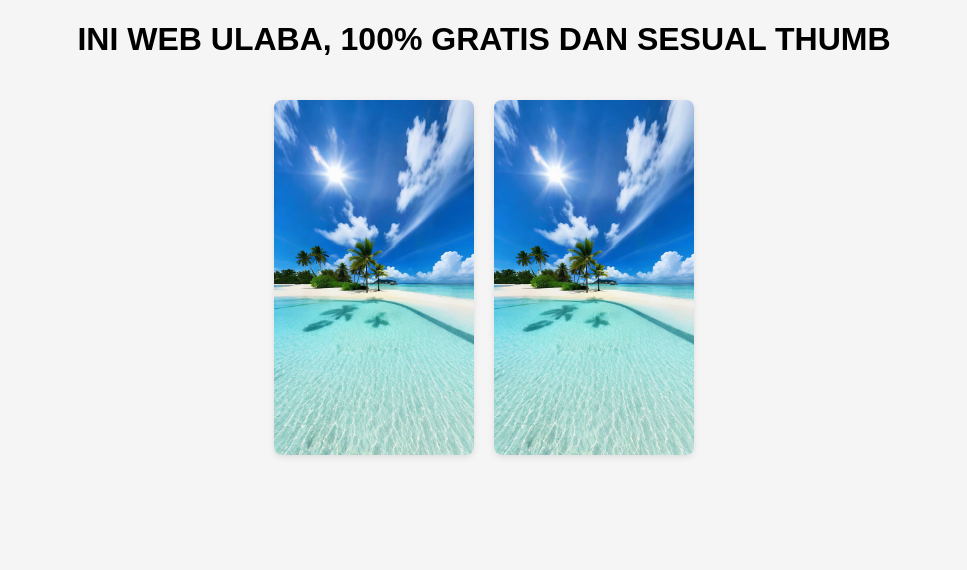
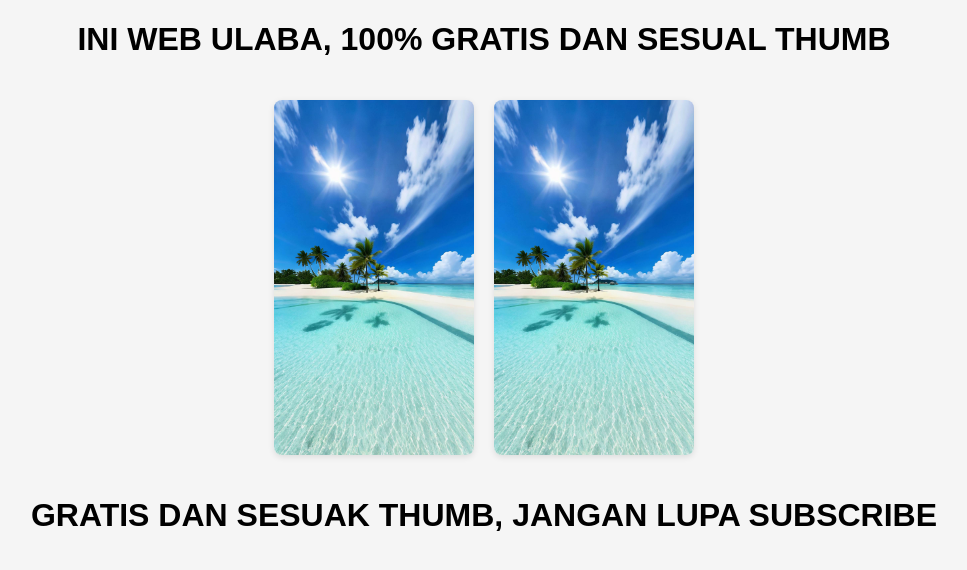
Before and after one commit to XZEROO01/Ulaba, a plain HTML site: page index.html in a window 1280 px wide. Shown: the whole page, without its empty margins (156-1123 px from the left). Drawn offline with Linux system fonts and the light colour scheme.

Commit message:
Update index.html

```diff
--- a/index.html
+++ b/index.html
@@ -28,6 +28,7 @@
          data-berbayar="https://example.com/berbayar2"
          data-foto="12"
          data-video="7">
+    <h1>GRATIS DAN SESUAK THUMB, JANGAN LUPA SUBSCRIBE</h1>
   </div>
 
   <!-- Overlay Popup -->
```
